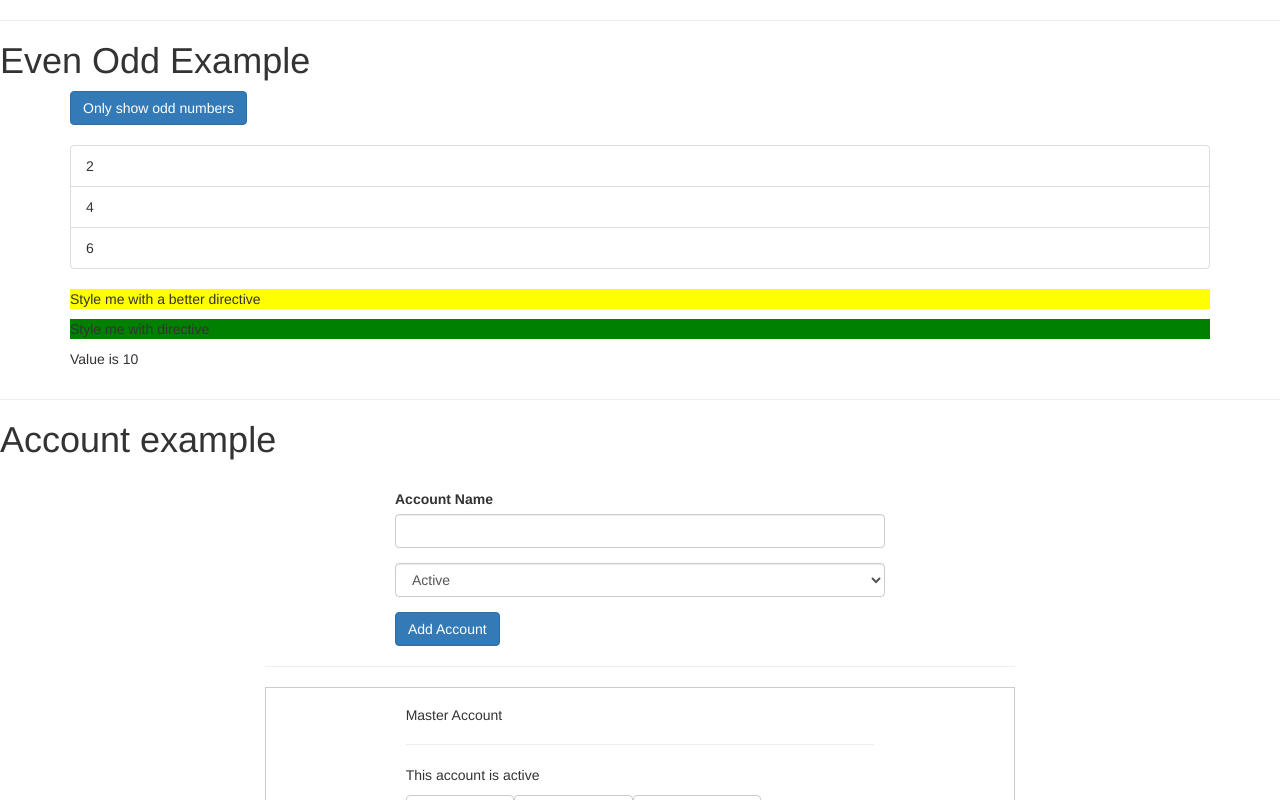
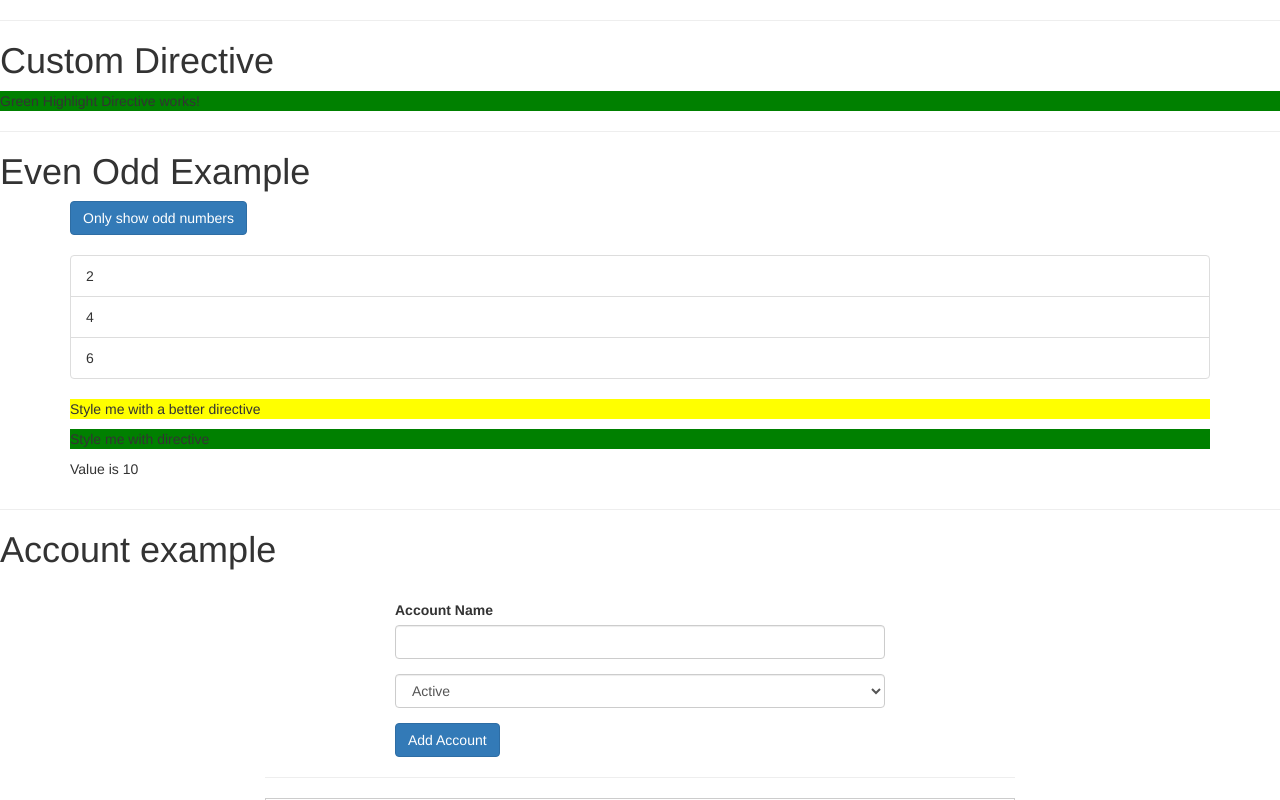
Before and after one commit to superernie77/angular-playground, an Angular app: page / in a window 1280 px wide. Shown: the top 800 px of the page. Built offline with nearby package versions, Linux system fonts and the light colour scheme.

Commit message:
Video 93 Basic Custom Directive

```diff
--- /dev/null
+++ b/src/app/app-custom-directive-parent/app-custom-directive-parent.component.html
@@ -0,0 +1,3 @@
+<p highlight>
+  Green Highlight Directive works!
+</p>
--- /dev/null
+++ b/src/app/app-custom-directive-parent/app-custom-directive-parent.component.ts
@@ -0,0 +1,15 @@
+import { Component, OnInit } from '@angular/core';
+
+@Component({
+  selector: 'app-custom-directive-parent',
+  templateUrl: './app-custom-directive-parent.component.html',
+  styleUrls: ['./app-custom-directive-parent.component.css']
+})
+export class AppCustomDirectiveParentComponent implements OnInit {
+
+  constructor() { }
+
+  ngOnInit() {
+  }
+
+}
--- /dev/null
+++ b/src/app/app-custom-directive-parent/app-highlight-directive/app-highlight.directive.ts
@@ -0,0 +1,17 @@
+import { Directive, ElementRef, OnInit } from "@angular/core";
+
+@Directive( {
+    selector : '[highlight]'
+}
+
+)
+export class HighlightDirective implements OnInit {
+
+    constructor(private element : ElementRef) {
+
+    }
+
+    ngOnInit(){
+        this.element.nativeElement.style.backgroundColor = 'green';
+    }
+}
--- a/src/app/app.component.html
+++ b/src/app/app.component.html
@@ -1,3 +1,6 @@
+<hr>
+<h1>Custom Directive</h1>
+<app-custom-directive-parent></app-custom-directive-parent>
 <hr>
 <h1>Even Odd Example</h1>
 <app-even-odd></app-even-odd>
--- a/src/app/app.module.ts
+++ b/src/app/app.module.ts
@@ -20,6 +20,8 @@ import { NewAccountComponent } from './account-example/new-account/new-account.c
 import { AccountExampleComponent } from './account-example/account-example.component';
 import { AccountsService } from './account-example/accounts.service';
 import { LoggingService } from './account-example/logging.service';
+import { AppCustomDirectiveParentComponent } from './app-custom-directive-parent/app-custom-directive-parent.component';
+import { HighlightDirective } from './app-custom-directive-parent/app-highlight-directive/app-highlight.directive';
 
 @NgModule({
   declarations: [
@@ -38,7 +40,9 @@ import { LoggingService } from './account-example/logging.service';
     UnlessDirective,
     AccountComponent,
     NewAccountComponent,
-    AccountExampleComponent
+    AccountExampleComponent,
+    AppCustomDirectiveParentComponent,
+    HighlightDirective
   ],
   imports: [
     BrowserModule,
```
Also changed, not shown: src/app/app-custom-directive-parent/app-custom-directive-parent.component.css (added), 1 other file (tests, documents, lock files or other folders).
